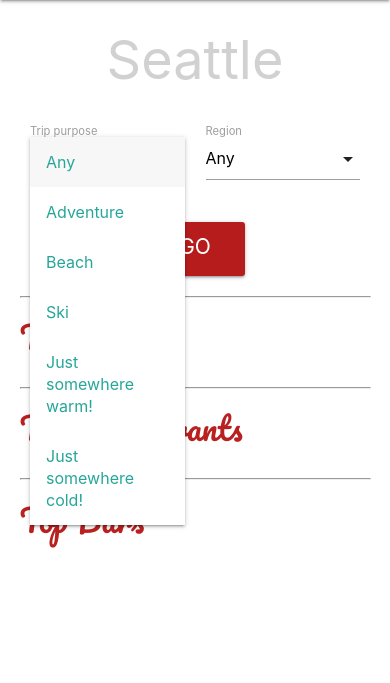
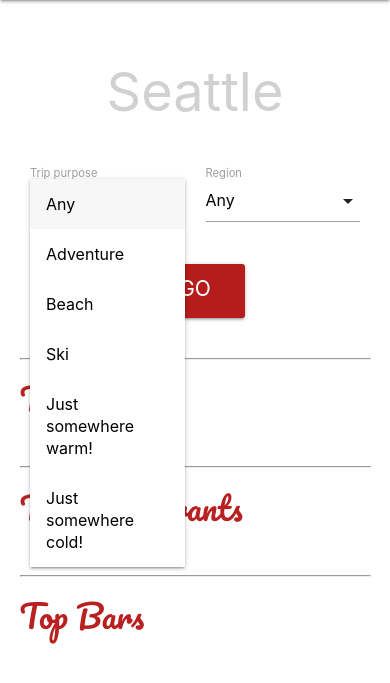
Before and after one commit to graemeerickson/travel-roulette, a Django app: page / in a window 390 px wide, after a click on "Any". Shown: the part 56-739 px from the top of the page. Run offline with Django 3.2, Linux system fonts and the light colour scheme; some libraries are stand-ins or nearby versions.

Commit message:
Mobile styling updates. Re-styled top search section. Added blue accent colors.

```diff
--- a/main_app/static/css/style.css
+++ b/main_app/static/css/style.css
@@ -1,12 +1,47 @@
-h1, h3 {
+h1, h3, h4 {
   color: #b92020; /*rgb(169,46,39)*/
+  font-family: 'Roboto',sans-serif;
+}
+ul.dropdown-content.select-dropdown li span {
+  color: #000;
+}
+.button-text {
+  color: white!important;
+}
+.destination-box {
+  border-bottom: none!important;
+  color: #1485CC !important;
+  font-size: 54px!important;
+  height: 64px!important;
+}
+.destination-card-name {
+  color: #1485CC;
+  font-weight: bold;
+}
+.destination-content {
+  padding-top: 6px!important;
+}
+.destination-detail-heading {
+  color: #b92020;
+  font-family: 'Pacifico', cursive;
+  margin-bottom: 30px;
+}
+/* label focus color */
+.input-field input[type=text]:focus+label {
+  color: #1485CC;
+}
+/* label underline focus color */
+.input-field input[type=text]:focus {
+  border-bottom: 1px solid #1485CC;
+  box-shadow: 0 1px 0 0 #1485CC;
 }
 .jumbotron {
-  margin-top: 40px;
+  line-height: 150px;
+  margin-bottom: 5px;
   text-align: center;
 }
 .jumbotron-text {
-  line-height: 60px;
+  margin: 15px;
 }
 .nav-link {
   font-size: 18px;
@@ -14,27 +49,9 @@ h1, h3 {
 .nav-wrapper {
   padding: 0 60px;
 }
-.destination-box {
-  border-bottom: none!important;
-  color: #b92020!important;
-  font-size: 54px!important;
-}
-.destination-detail-heading {
-  color: #b92020;
-  font-family: 'Pacifico', cursive;
-}
-/* label focus color */
-.input-field input[type=text]:focus+label {
-  color: #b92020;
-}
-/* label underline focus color */
-.input-field input[type=text]:focus {
-  border-bottom: 1px solid #b92020;
-  box-shadow: 0 1px 0 0 #b92020;
-}
-.submit-button {
-  /* font-size: 1.6rem!important; */
-  text-align: center;
+.results-section {
+  position: relative;
+  z-index: -1;
 }
 #search-button {
   color: white;
@@ -43,18 +60,27 @@ h1, h3 {
   outline: none;
 }
 .search-section {
-  margin-top: 25px;
-  /* text-align: center; */
+  margin-bottom: 40px;
+  margin-top: 60px;
 }
-.slogan {
-  color: gray;
-  font-size: 18px;
-  /* font-style: italic; */
+.select-label {
+  color: #1485CC!important;
+  font-size: 14px!important;
+}
+.sidenav li {
+  color: black!important;
+}
+#signin-button {
+  color: white;
+  cursor: pointer;
+  outline: none;
+}
+.submit-button {
+  /* font-size: 1.6rem!important; */
+  text-align: center;
 }
 .title {
-  color : #b92020;
   font-family: 'Pacifico', cursive;
-  /* font-family: 'Kaushan Script', cursive; */
   font-size: 36px!important;
 }
 
@@ -78,11 +104,17 @@ h1, h3 {
 }
 @media only screen and (max-width: 554px) {
   .jumbotron-text {
-    font-size: 18px;
-    line-height: 20px;
+    font-size: 17px;
+    line-height: 18px;
   }
   .nav-wrapper {
     padding: 0 5px;
+  }
+  .search-section {
+    margin-top: 45px;
+  }
+  .select-label {
+    font-size: 11px !important;
   }
   .title {
     font-size: 24px !important;
```
